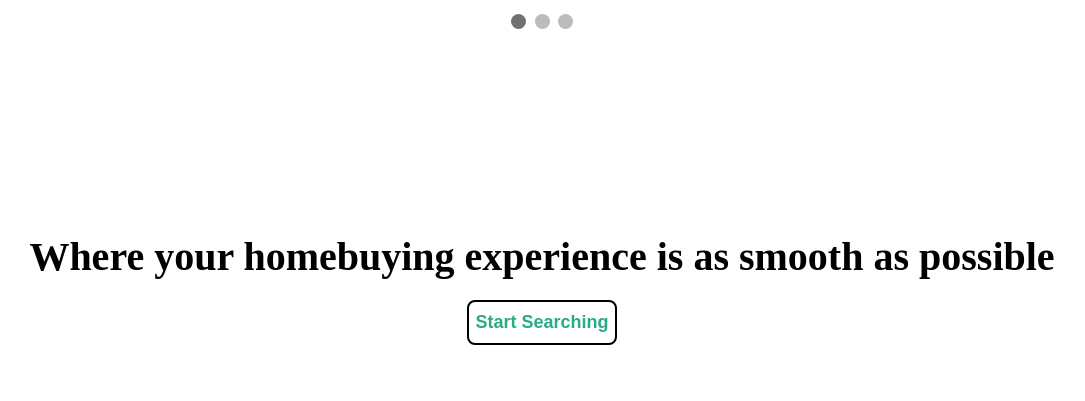
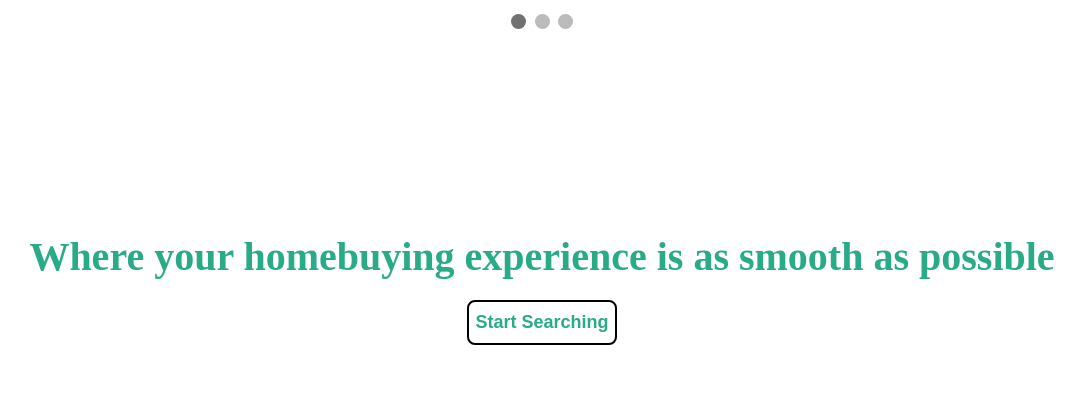
Before and after one commit to Dooroomi0307/Project4, a PHP site: page /frontend/home.php in a window 1280 px wide. Shown: the part 608-1009 px from the top of the page, without its empty margins (98-1183 px from the left). Run offline with PHP 8.4, Linux system fonts and the light colour scheme.

Commit message:
added color to slogan

```diff
--- a/style/style.css
+++ b/style/style.css
@@ -168,6 +168,7 @@ img {
   font-size: 40px;
   font-family: myFirstFont;
   font-weight: bold;
+  color: #29ab87;
 }
 
 #connect{
```
